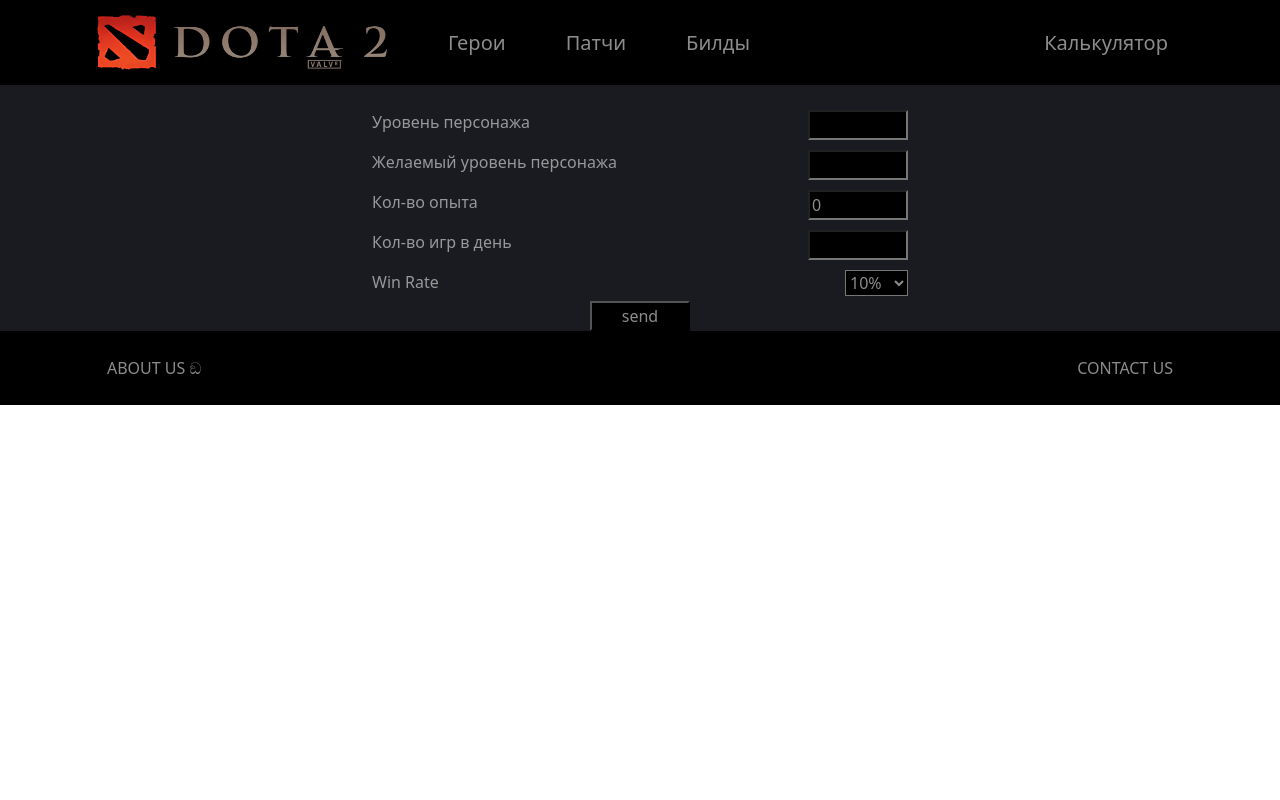
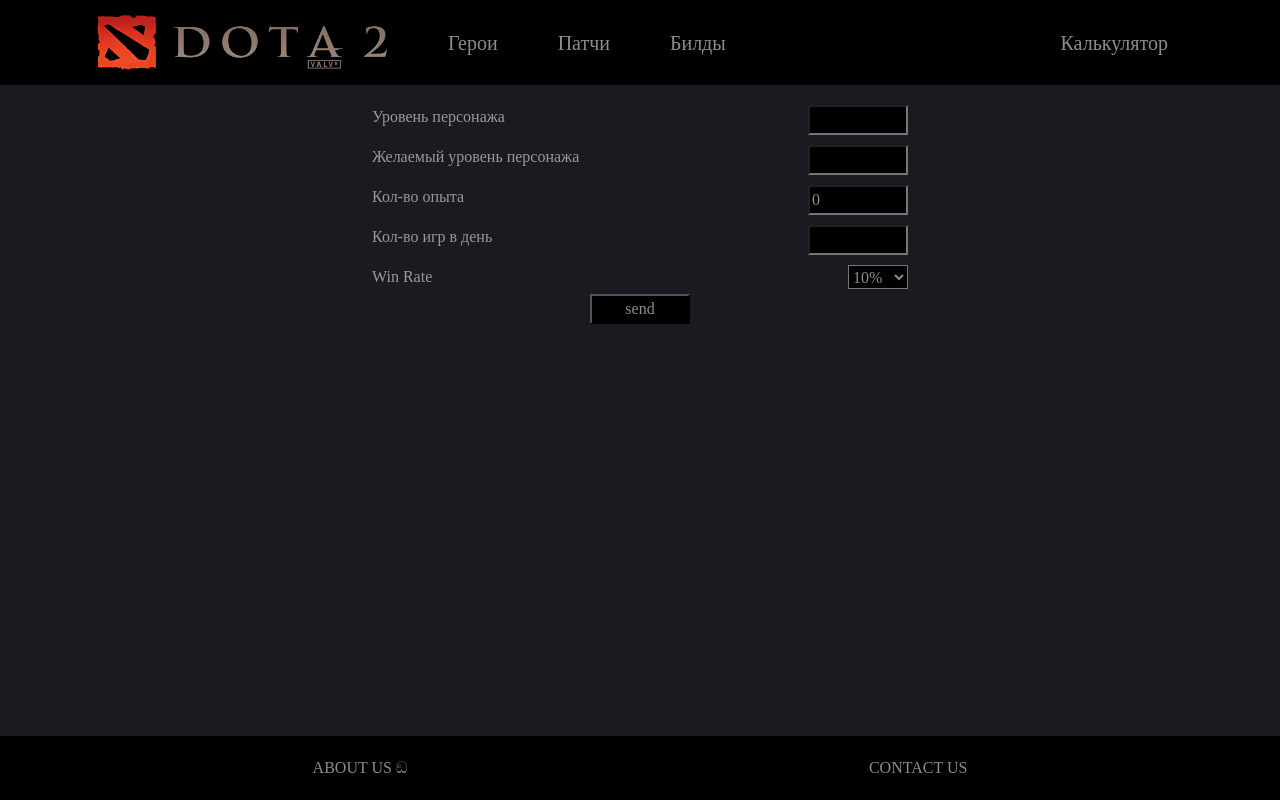
Before and after one commit to Flirik/site, a plain HTML site: page calcV2.html in a window 1280 px wide. Drawn offline with nearby package versions, Linux system fonts and the light colour scheme.

Commit message:
Add files via upload

```diff
--- a/calcV2.html
+++ b/calcV2.html
@@ -7,19 +7,20 @@
     <title>Document</title>
     <!-- CSS only -->
     <link rel="stylesheet" href="css/reset.css">
-    <link href="https://cdn.jsdelivr.net/npm/bootstrap@5.1.1/dist/css/bootstrap.min.css" rel="stylesheet" integrity="sha384-F3w7mX95PdgyTmZZMECAngseQB83DfGTowi0iMjiWaeVhAn4FJkqJByhZMI3AhiU" crossorigin="anonymous">
+    <link href="https://cdn.jsdelivr.net/npm/bootstrap@5.1.3/dist/css/bootstrap.min.css" rel="stylesheet" integrity="sha384-1BmE4kWBq78iYhFldvKuhfTAU6auU8tT94WrHftjDbrCEXSU1oBoqyl2QvZ6jIW3" crossorigin="anonymous">
+    <!-- <link rel="stylesheet" href="css/bootstrap.min.css"> -->
     <link rel="stylesheet" href="css/style.css">
     <link rel="stylesheet" href="css/calc.css">
     <link rel="shortcut icon" href="favicon.png" type="image/x-icon">
 </head>
 <body>
-    <div class="bg">
-        <div class="bgblack">
+    <div class="bg page">
+      <div class="bgblack headerabsol container-fluid">
         <header>
           <div class="container">
             <nav class="navbar navbar-expand-lg navbar-dark bg-dark">
               <div class="container-fluid">
-                    <a class="navbar-brand" href="index.html"><img src="img/logo.png" alt=""></a>
+                <a class="navbar-brand" href="main.html"><img src="img/logo.png" alt=""></a>
                 <button class="navbar-toggler" type="button" data-bs-toggle="collapse" data-bs-target="#navbarNavAltMarkup" aria-controls="navbarNavAltMarkup" aria-expanded="false" aria-label="Toggle navigation">
                   <span class="navbar-toggler-icon"></span>
                 </button>
@@ -30,7 +31,7 @@
                     <a class="nav-link" href="#">Билды</a>
                   </div>
                   <div class="navbar-nav">
-                        <a class="nav-link" href="#">Калькулятор</a>
+                    <a class="nav-link" href="calcV2.html">Калькулятор</a>
                   </div>
                 </div>
               </div>
@@ -39,28 +40,29 @@
         </header>
       </div>
 
+      <div class="main">
         <div class="container justify-content-between">
           <div class="row ">
             <div class="col-md-3 col-sm-0"></div>
             <div class="col-md-6 col-sm-12">
               <form action="" class="">
-                <div class="flexbetween">
+                <div class="flexbetween1">
                   <label for="">Уровень персонажа</label>
                   <input type="number" id="start" min="0" max="30">
                 </div>
-                <div class="flexbetween">
+                <div class="flexbetween1">
                   <label for="">Желаемый уровень персонажа</label>
                   <input type="number" id="end" min="0" max="30">
                 </div>
-                <div class="flexbetween">
+                <div class="flexbetween1">
                   <label for="">Кол-во опыта</label>
                   <input type="number" id="experiance" min="0" max="3000" value="0">
                 </div>
-                <div class="flexbetween">
+                <div class="flexbetween1">
                   <label for="">Кол-во игр в день</label>
                   <input type="number" id="gameonday">
                 </div>
-                <div  class="flexbetween">
+                <div  class="flexbetween1">
                   <label for="">Win Rate</label>
                   <select id="winrate">
                       <option value="10">10%</option>
@@ -84,19 +86,22 @@
             <div class="col-md-3 col-sm-0"></div>
           </div>
         </div>
+      </div>
 
-        <div class="bgblack">
-          <footer class="container">
+      <div class="bgblack footerabsol container-fluid">
+        <footer>
+          <div class="container">
             <div class="flexbetween">
               <button id="about">ABOUT US ඞ</button>
               <button id="contact">CONTACT US</button>
             </div>
+          </div>
         </footer>
       </div>
     </div>
-
-    <script src="https://cdn.jsdelivr.net/npm/@popperjs/core@2.9.3/dist/umd/popper.min.js" integrity="sha384-W8fXfP3gkOKtndU4JGtKDvXbO53Wy8SZCQHczT5FMiiqmQfUpWbYdTil/SxwZgAN" crossorigin="anonymous"></script>
-    <script src="https://cdn.jsdelivr.net/npm/bootstrap@5.1.1/dist/js/bootstrap.min.js" integrity="sha384-skAcpIdS7UcVUC05LJ9Dxay8AXcDYfBJqt1CJ85S/CFujBsIzCIv+l9liuYLaMQ/" crossorigin="anonymous"></script>
+    <script src="https://cdn.jsdelivr.net/npm/@popperjs/core@2.10.2/dist/umd/popper.min.js" integrity="sha384-7+zCNj/IqJ95wo16oMtfsKbZ9ccEh31eOz1HGyDuCQ6wgnyJNSYdrPa03rtR1zdB" crossorigin="anonymous"></script>
+    <script src="https://cdn.jsdelivr.net/npm/bootstrap@5.1.3/dist/js/bootstrap.min.js" integrity="sha384-QJHtvGhmr9XOIpI6YVutG+2QOK9T+ZnN4kzFN1RtK3zEFEIsxhlmWl5/YESvpZ13" crossorigin="anonymous"></script>
+    <!-- <script src="js/bootstrap.min.js"></script> -->
     <script src="js/calcV2.js"></script>
 </body>
 </html>
--- a/css/calc.css
+++ b/css/calc.css
@@ -1,5 +1,4 @@
 *{
-    font-family: "Reaver",serif;
     color: rgba(255, 255, 255, .55);
 }
 
@@ -18,7 +17,7 @@ input{
     flex-wrap: wrap;
 }
 
-.flexbetween{
+.flexbetween1{
     display: flex;
     justify-content: space-between;
     /* flex-wrap: wrap; */
--- a/css/heroes.css
+++ b/css/heroes.css
@@ -94,14 +94,10 @@ h1{
 p{
     color: rgba(255,255,255,.55);
 }
-@media(max-width: 425px){
-    .col-12 .rightScreen .heigth:hover{
-        transform: scale(1.3);
-    }
-}
+
 @media(max-width: 767px){
     .strenght, .agility, .intelligence{
-        justify-content: space-evenly;
+        justify-content: space-around;
     }
 }
 @media(max-width: 425px){
@@ -187,6 +183,18 @@ h6{
     padding: -1px;
 }
 
-*{
-    font-family: "Reaver",serif;
+.headerabsol{
+    position: absolute;
 }
+
+/* header{
+    margin: 0;
+}
+.main{
+    height: 100vh;
+    padding-top: 100px;
+} */
+
+/* .container-fluid{
+    padding-left: 10px;
+} */
--- a/css/style.css
+++ b/css/style.css
@@ -154,7 +154,7 @@ button:hover{
     }
 }
 *{
-    font-family: "Reaver",serif;
+    font-family: "Reaver",serif!important;
 }
 
 .navbar-collapse{
@@ -164,3 +164,24 @@ button:hover{
 .show, .collapse{
     display: block;
 }
+
+.headerabsol{
+    position: absolute;
+}
+
+header{
+    margin: 0;
+}
+.main{
+    padding-top: 100px;
+}
+
+.footerabsol{
+    margin-top: auto;
+}
+
+.page{
+    display: flex;
+    flex-direction: column;
+    min-height: 100vh;
+}
```
Also changed, not shown: heroes.html (+12 -8 lines), main.html (added, +68 -0 lines). Lines whose indentation alone changed are shown as unchanged.
